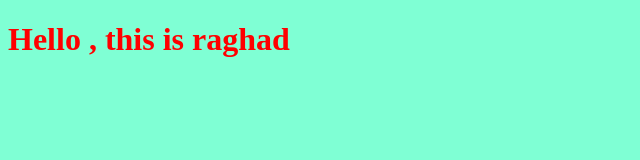
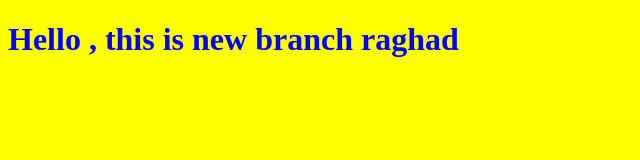
Before and after one commit to RaghadAlBukhari/Test, a plain HTML site: page index.html in a window 1280 px wide. Shown: the whole page, without its empty margins (0-640 px from the left). Drawn offline with Linux system fonts and the light colour scheme.

Commit message:
change bg color to yellow and font color to blue

```diff
--- a/index.html
+++ b/index.html
@@ -12,7 +12,7 @@
 <body>
 
     <h1>
-        Hello , this is raghad
+        Hello , this is new branch raghad
 
     </h1>
 
--- a/style.css
+++ b/style.css
@@ -1,6 +1,6 @@
 h1{
-    color:red;
+    color:blue;
 }
 body {
-    background-color:aquamarine;
+    background-color:yellow;
 }
```
